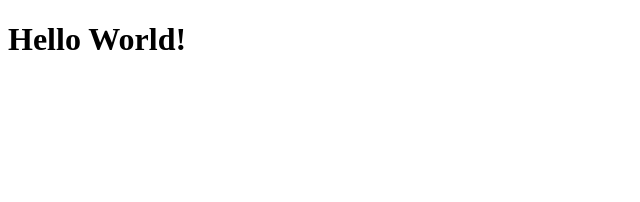
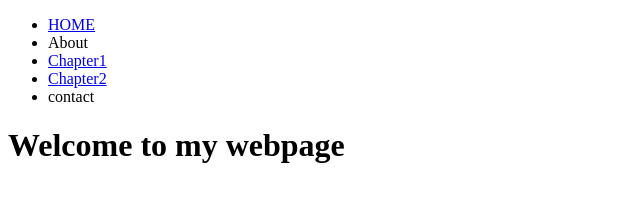
Before and after one commit to brucelee231/brucelee231.github.io, a plain HTML site: page index.html in a window 1280 px wide. Shown: the whole page, without its empty margins (0-640 px from the left). Drawn offline with Linux system fonts and the light colour scheme.

Commit message:
week 2 work

```diff
--- a/index.html
+++ b/index.html
@@ -1,9 +1,31 @@
 <!DOCTYPE html>
-<html>
+<html lang="en">
 <head>
+    <meta charset="UTF-8"
+    <meta name="viewport" content="width=device-width, initial-scale=1.0">
 <title>Bruce</title>
 </head>
 <body>
-<h1>Hello World!</h1>
+    <header>
+        <nav>
+            <ul>
+                <li><a href="#">HOME</a></li>
+                <li>About</li>
+                <li><a href="./cist1510/chapter1/index.html">Chapter1</a></li>
+                <li><a href="./cist1510/chapter2/index.html">Chapter2</a></li>
+                <li>contact</li>
+            </ul>
+        </nav>
+    <div>
+        <h1>Welcome to my webpage</h1>
+    </div>
+    </header>
+
+    <main>
+
+    </main>
+    <footer>
+
+    </footer>
 </body>
 </html>
```
Also changed, not shown: cist1510/chapter1/index.html (added, +20 -0 lines), cist1510/chapter2/index.html (added, +20 -0 lines).
